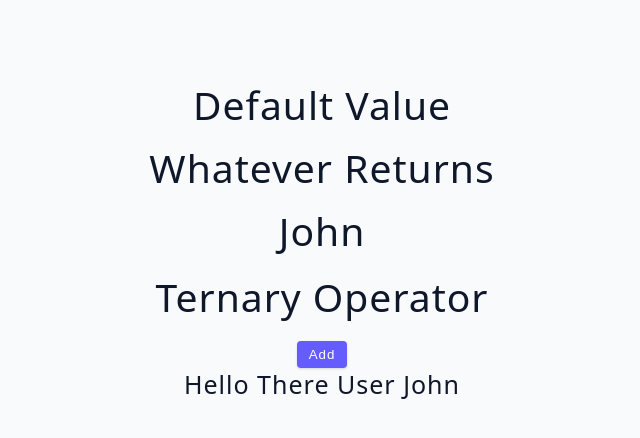
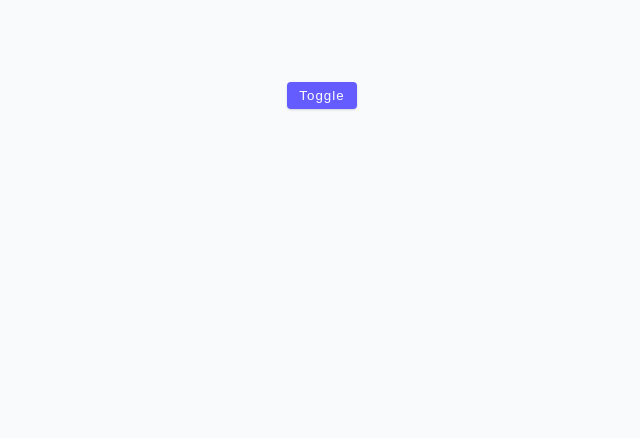
Before and after one commit to Dannizzzzz/03-advanced-react, a React (Vite) app: page / in a window 1280 px wide. Shown: the top 438 px of the page, without its empty margins (318-958 px from the left). Built offline with nearby package versions, Linux system fonts and the light colour scheme.

Commit message:
03-conditional-rendering/06-toggle-challenge

```diff
--- a/src/App.jsx
+++ b/src/App.jsx
@@ -1,4 +1,4 @@
-import Example from './tutorial/03-conditional-rendering/05-short-circuit-examples';
+import Example from './tutorial/03-conditional-rendering/06-toggle-challenge';
 
 function App() {
   return (
--- a/src/tutorial/03-conditional-rendering/06-toggle-challenge.jsx
+++ b/src/tutorial/03-conditional-rendering/06-toggle-challenge.jsx
@@ -1,5 +1,27 @@
+import { useState } from 'react';
+
 const ToggleChallenge = () => {
-  return <h2>toggle challenge</h2>;
+  const [showAlert, setShowAlert] = useState(false);
+  // const toggleAlert = () => {
+  //   if (showAlert) {
+  //     setShowAlert(false);
+  //     return;
+  //   }
+  //   setShowAlert(true);
+  // };
+  return (
+    <div>
+      {/* <button className="btn" onClick={toggleAlert}> */}
+      <button className="btn" onClick={() => setShowAlert(!showAlert)}>
+        toggle
+      </button>
+      {showAlert && <Alert />}
+    </div>
+  );
+};
+
+const Alert = () => {
+  return <div className="alert alert-danger">hello world</div>;
 };
 
 export default ToggleChallenge;
```
